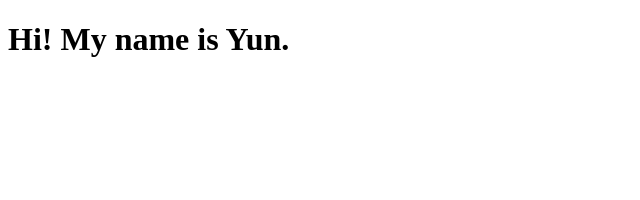
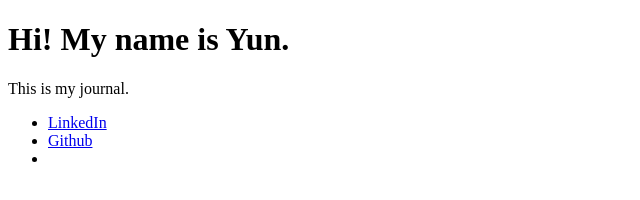
Before and after one commit to jangyunj/MyJournal, a plain HTML site: page index.html in a window 1280 px wide. Shown: the whole page, without its empty margins (0-640 px from the left). Drawn offline with Linux system fonts and the light colour scheme.

Commit message:
second commit

```diff
--- a/index.html
+++ b/index.html
@@ -7,6 +7,22 @@
     <title>Welcome!</title>
   </head>
   <body>
-    <h1>Hi! My name is Yun.</h1>
+    <div>
+      <h1>Hi! My name is Yun.</h1>
+      <p>This is my journal.</p>
+    </div>
+    <div id="profile">
+      <ul>
+        <li>
+          <a href="https://www.linkedin.com/in/yun-jang-809b15263">LinkedIn</a>
+        </li>
+        <li>
+          <a href="https://www.github.com/jangyunj">Github</a>
+        </li>
+        <li>
+          <a href="https://www.google.com"></a>
+        </li>
+      </ul>
+    </div>
   </body>
 </html>
```
